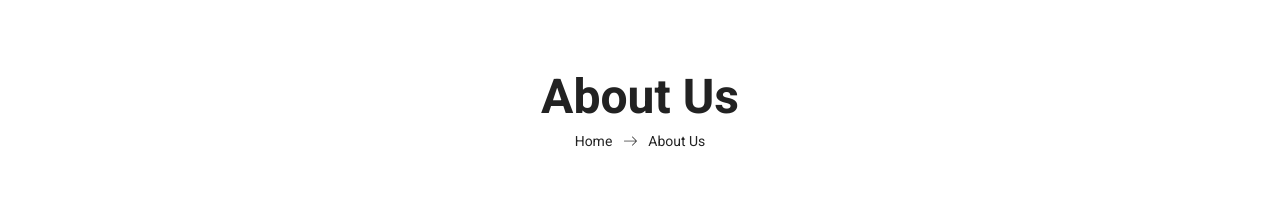
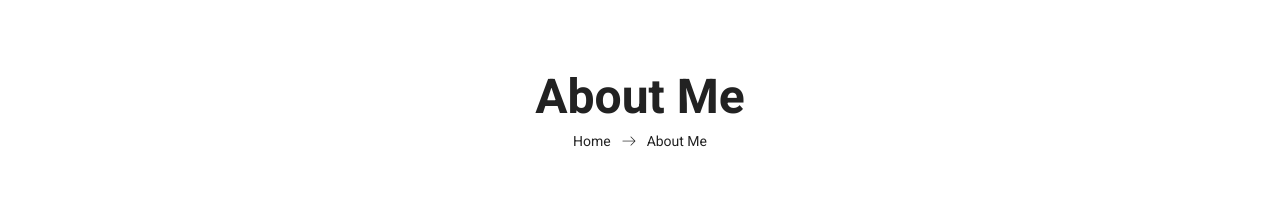
Before and after one commit to rulz03/074930.portfolio, a plain HTML site: page about-us.html in a window 1280 px wide. Shown: the part 188-387 px from the top of the page. Drawn offline with Linux system fonts and the light colour scheme.

Commit message:
about-us.html

```diff
--- a/about-us.html
+++ b/about-us.html
@@ -58,10 +58,10 @@
 				<div class="banner_inner d-flex align-items-center">
 					<div class="container">
 						<div class="banner_content text-center">
-							<h2>About Us</h2>
+							<h2>About Me</h2>
 							<div class="page_link">
 								<a href="index.html">Home</a>
-								<a href="about-us.html">About Us</a>
+								<a href="about-us.html">About Me</a>
 							</div>
 						</div>
 					</div>
```
